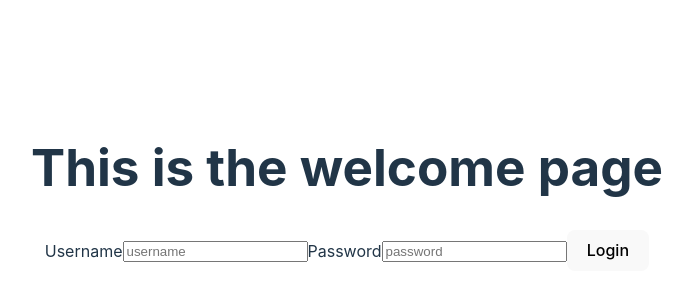
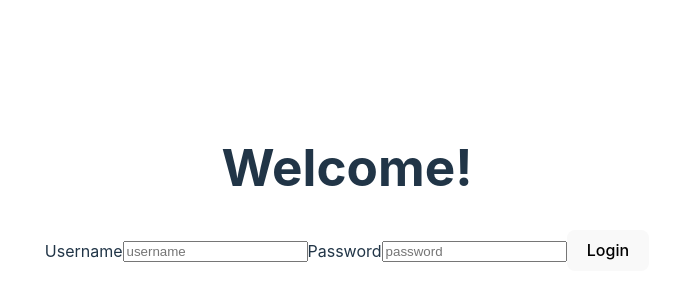
Before and after one commit to Gucci-Man/Capstone-II, a React (Vite) app in the folder frontend/: page / in a window 1280 px wide. Shown: the part 212-512 px from the top of the page, without its empty margins (293-986 px from the left). Built offline with nearby package versions, Linux system fonts and the light colour scheme.

Commit message:
add localStorage

```diff
--- a/frontend/src/App.jsx
+++ b/frontend/src/App.jsx
@@ -1,15 +1,16 @@
 import './App.css'
 import React, {useState, useEffect} from 'react';
 import {BrowserRouter, Routes, Route} from "react-router-dom";
-import WelcomePage from "./routes/WelcomePage";
+import RouteList from './RouteList';
+
 
 function App() {
   return (
     <div>
       <BrowserRouter>
-        <Routes>
-          <Route path="/" element={<WelcomePage />} />
-        </Routes>
+        <div>
+          <RouteList />
+        </div>
       </BrowserRouter>
     </div>
   )
--- /dev/null
+++ b/frontend/src/RouteList.jsx
@@ -0,0 +1,13 @@
+import React from 'react';
+import { Routes, Route, Navigate, BrowserRouter } from 'react-router-dom';
+import WelcomePage from './routes/WelcomePage';
+
+const RouteList = () => {
+    return(
+        <Routes>
+            <Route path="/" element={<WelcomePage />} />
+        </Routes>
+    )
+};
+
+export default RouteList;
--- /dev/null
+++ b/frontend/src/routes/LoginForm.jsx
@@ -0,0 +1,84 @@
+import React, { useState } from 'react';
+import { Link, Navigate, useNavigate } from "react-router-dom";
+import axios from 'axios';
+
+const LoginForm = () => {
+    const initialState = {
+        username: "",
+        password: ""
+    }
+    const [formData, setFormData] = useState(initialState)
+    const handleChange = e => {
+        const {name, value} = e.target;
+        setFormData(data => ({
+            ...data,
+            [name]: value
+        }));
+    }
+
+    const handleSubmit = async (e) => {
+        e.preventDefault();
+        const { username, password } = formData;
+        /* alert(`Created user, ${username} w/ password ${password}`); */
+        /* setFormData(initialState); */
+
+        try {
+            console.log(`username is ${username} and password is ${password}`)
+            const response = await axios.post('http://localhost:3000/auth/login', {
+                username,
+                password
+            });
+
+            // Successful login
+            if (response.status === 200) {
+
+                // debugging
+                console.log(response.data.token);
+
+                // Store token in localStorage
+                localStorage.setItem('token', response.data.token);
+                /* console.log(`localStorage token is ${localStorage.getItem('token')}`); */
+            };
+        } catch (err) {
+        // debugging
+            console.log(err)
+
+            if (err.response && err.response.status == 401) {
+                //Specific handling for wrong username/password (display to user)
+                console.log("Invalid username or password");
+            } else {
+                console.log("Login failed: ", err);
+            };
+        };
+    };
+
+    return (
+        // TODO: Set up redirect once successful login
+        <div>
+            <form onSubmit={handleSubmit}>
+                <label htmlFor="username">Username</label>
+                <input
+                    id="username"
+                    type="text"
+                    name="username"
+                    placeholder="username"
+                    value={formData.username}
+                    onChange={handleChange}
+                />
+
+                <label htmlFor="password">Password</label>
+                <input
+                    id="password"
+                    type="password"
+                    name="password"
+                    placeholder="password"
+                    value={formData.password}
+                    onChange={handleChange}
+                />
+                <button>Login</button>
+            </form>
+        </div>
+    );
+}
+
+export default LoginForm;
--- a/frontend/src/routes/WelcomePage.jsx
+++ b/frontend/src/routes/WelcomePage.jsx
@@ -1,71 +1,13 @@
-import React, { useState } from 'react';
-import { Link, Navigate, useNavigate } from "react-router-dom";
-import axios from 'axios';
+import React from 'react';
+import { Routes, Route, Link } from 'react-router-dom';
+import LoginForm from './LoginForm';
 
-function WelcomePage() {
-    const initialState = {
-        username: "",
-        password: ""
-    }
-    const [formData, setFormData] = useState(initialState)
-    const handleChange = e => {
-        const {name, value} = e.target;
-        setFormData(data => ({
-            ...data,
-            [name]: value
-        }));
-    }
-
-    const handleSubmit = async (e) => {
-        e.preventDefault();
-        const { username, password } = formData;
-        /* alert(`Created user, ${username} w/ password ${password}`); */
-        /* setFormData(initialState); */
-
-        // username: testuser
-        // password: test password
-
-        try {
-            console.log(`username is ${username} and password is ${password}`)
-            const response = await axios.post('http://localhost:3000/auth/login', {
-                username,
-                password
-            });
-
-            // Successful login
-            if (response.status === 200) {
-                console.log('Login!')
-            };
-        } catch (err) {
-            console.log(err)
-        }
-    };
-
+const WelcomePage = () => {
+// TODO: Set up links to register
     return (
         <div>
-            <h1>This is the welcome page</h1>
-            <form onSubmit={handleSubmit}>
-                <label htmlFor="username">Username</label>
-                <input
-                    id="username"
-                    type="text"
-                    name="username"
-                    placeholder="username"
-                    value={formData.username}
-                    onChange={handleChange}
-                />
-
-                <label htmlFor="password">Password</label>
-                <input
-                    id="password"
-                    type="password"
-                    name="password"
-                    placeholder="password"
-                    value={formData.password}
-                    onChange={handleChange}
-                />
-                <button>Login</button>
-            </form>
+            <h1>Welcome!</h1>
+            <LoginForm></LoginForm>
         </div>
     );
 }
```
